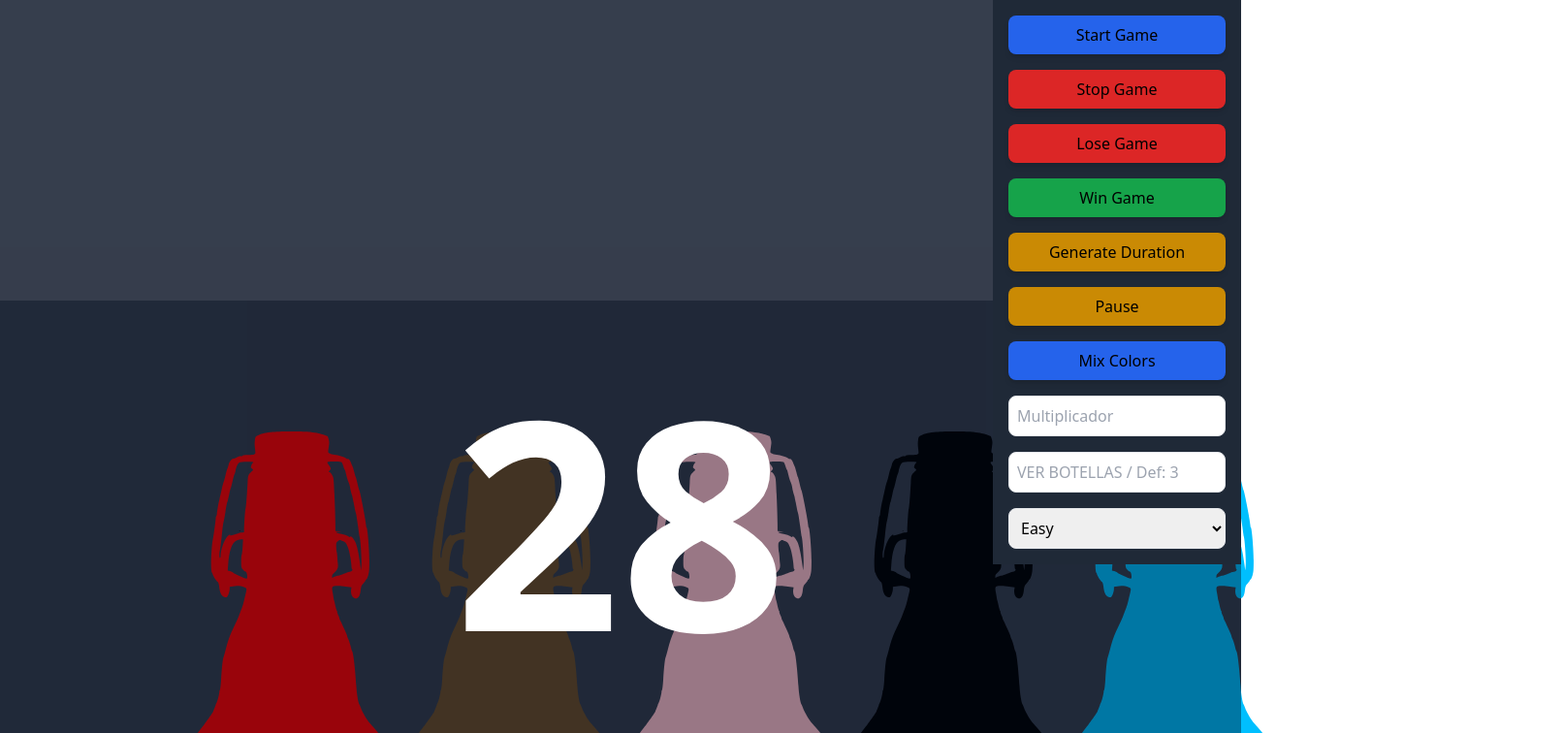
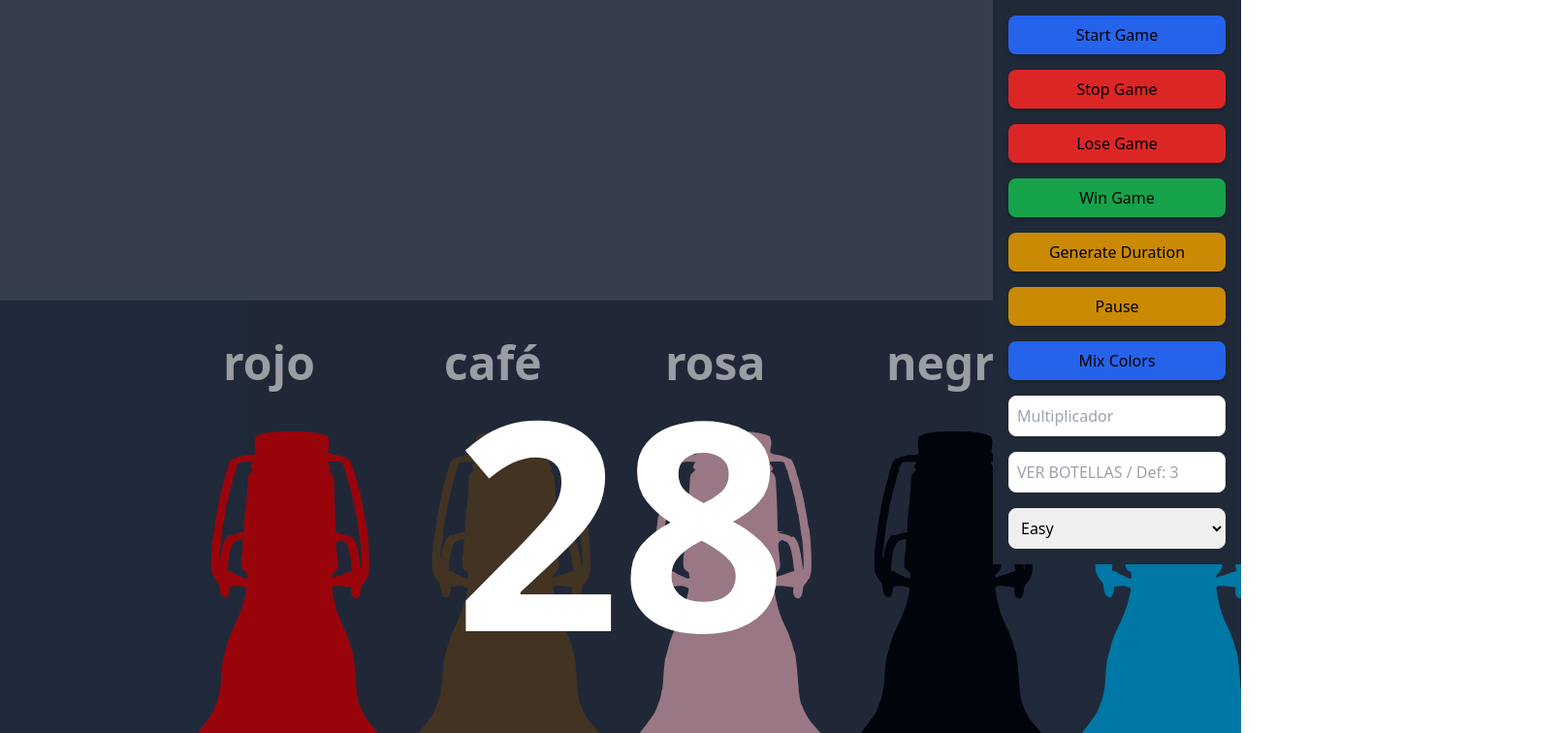
Before and after one commit to RudyCancax/next-colors, a Next.js app: page /game in a window 1280 px wide. Both pictures are taken after a click on the button "Start Game". Shown: the top 756 px of the page at 97% size, 1612 px wide, since content can reach past the window. Built offline with nearby package versions, Linux system fonts and the light colour scheme.

Commit message:
Fix: Names at top of bottle

```diff
--- a/src/app/game/page.tsx
+++ b/src/app/game/page.tsx
@@ -46,7 +46,7 @@ const getRandomColor = (usedColors: string[]) => {
 const Bottle = ({ color }: { color: string; onClick?: () => void }) => (
   <div className="flex flex-col justify-center w-56">
     <div className="flex flex-col">
-      <h1 className="translate-x-[230px] translate-y-[1150px] text-[#000a1dc9] font-bold text-5xl ">
+      <h1 className="translate-x-[230px] translate-y-[350px] text-white font-bold text-5xl ">
         {colorsNames[colors.indexOf(color)]}{" "}
       </h1>
       <div className="translate-x-[-100px]">
@@ -229,8 +229,8 @@ export default function Game() {
   };
 
   return (
-    <div className="h-full min-h-screen w-full bg-[#000a1dc9]">
-      <div className="w-64 flex flex-col space-y-4 p-4 fixed right-0 top-0 bg-gray-800 z-10">
+    <div className="h-full min-h-screen w-full bg-[#000a1dc9] overflow-auto">
+      <div className="w-64 flex flex-col space-y-4 p-4 fixed right-0 top-0 bg-gray-800 z-10 overflow-auto">
         <button
           className="bg-blue-600 w-full py-2 rounded-lg shadow-md hover:bg-blue-700 transition duration-300"
           onClick={handleStartGame}
```
